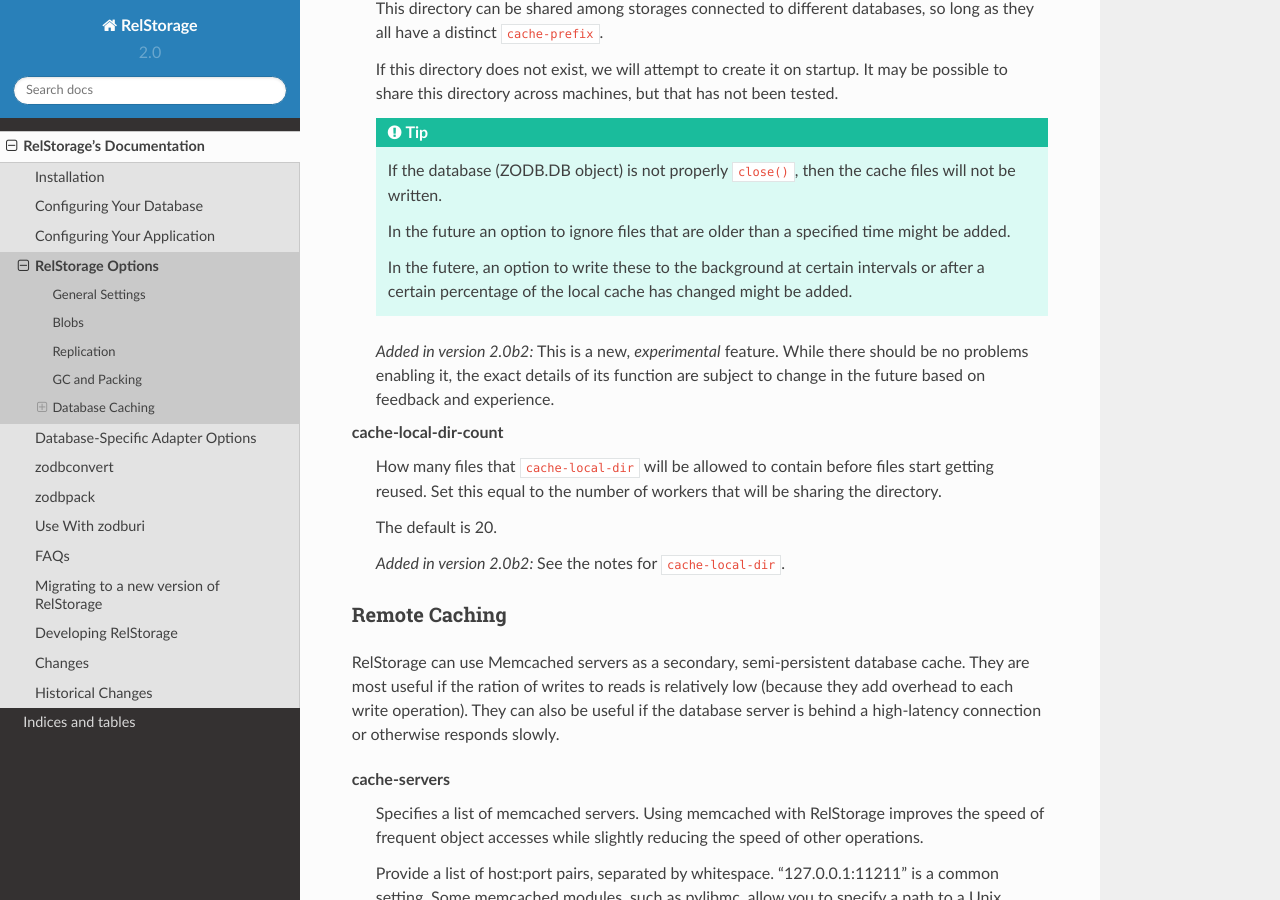
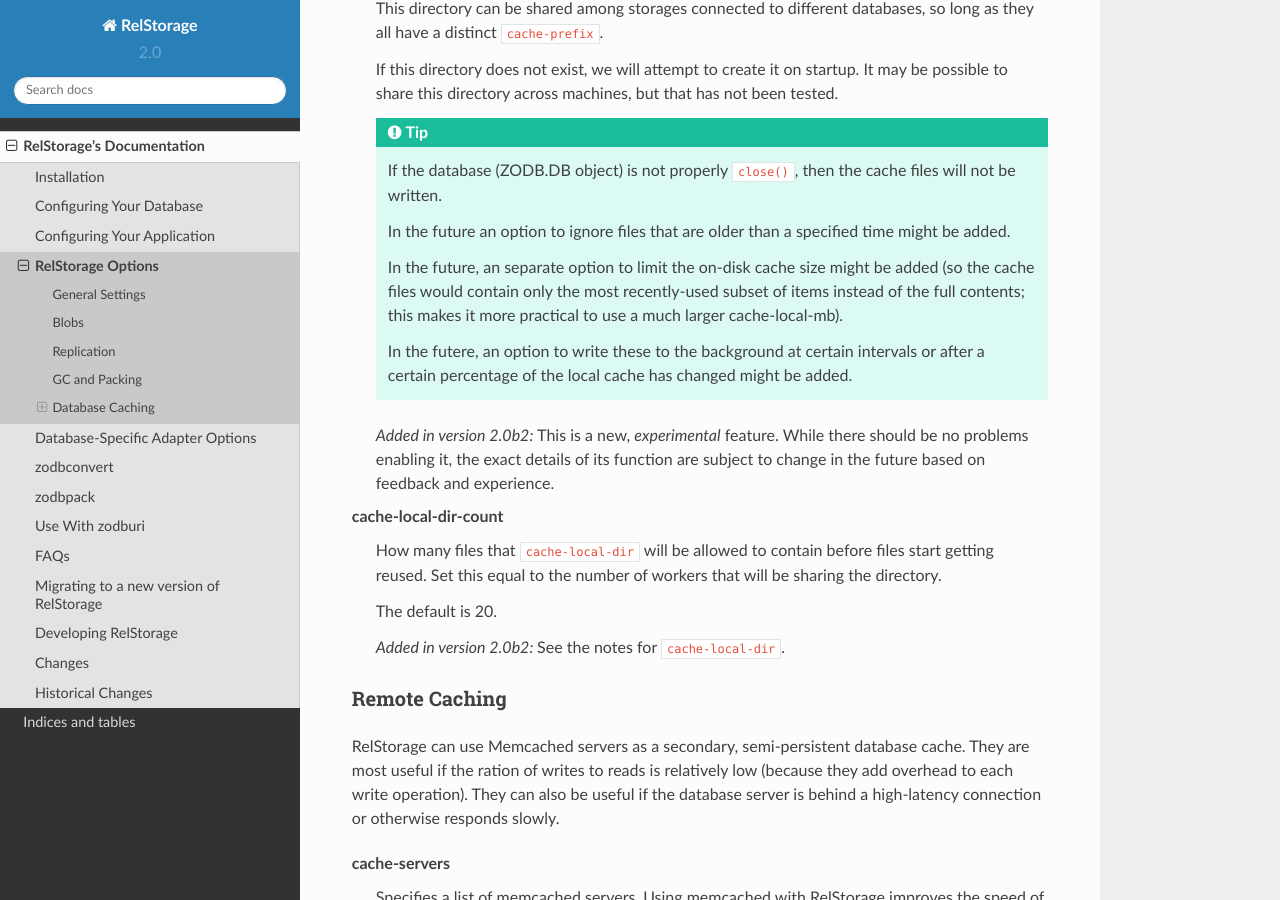
Before and after one commit to zodb/relstorage, a Sphinx documentation site: the page built from doc/relstorage-options.rst, in a window 1280 px wide and 900 px high, scrolled down 6204 px. Built offline with Sphinx 7.4.7 and the Read the Docs theme 2.0.0, drawn with Linux system fonts in a browser that asks for light colours.

Commit message:
Another future option for cache usage [skip ci]

```diff
--- a/doc/relstorage-options.rst
+++ b/doc/relstorage-options.rst
@@ -363,6 +363,12 @@
            In the future an option to ignore files that are older than
            a specified time might be added.
 
+           In the future, an separate option to limit the on-disk
+           cache size might be added (so the cache files would contain
+           only the most recently-used subset of items instead of the
+           full contents; this makes it more practical to use a much
+           larger cache-local-mb).
+
            In the futere, an option to write these to the background at
            certain intervals or after a certain percentage of the
            local cache has changed might be added.
```
